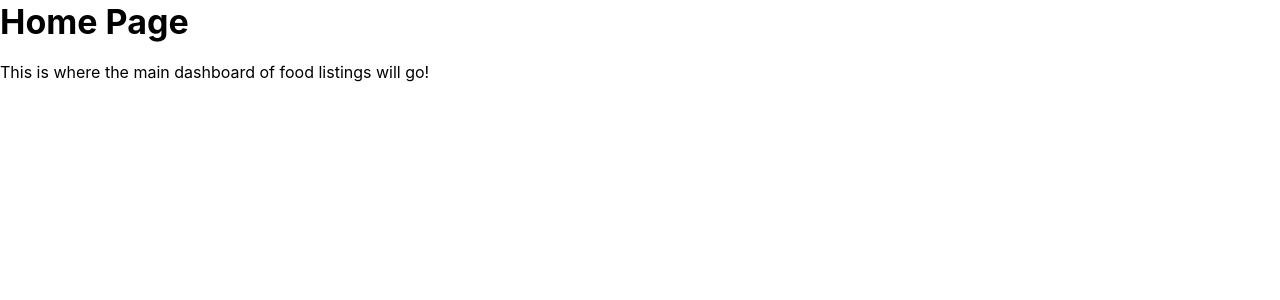
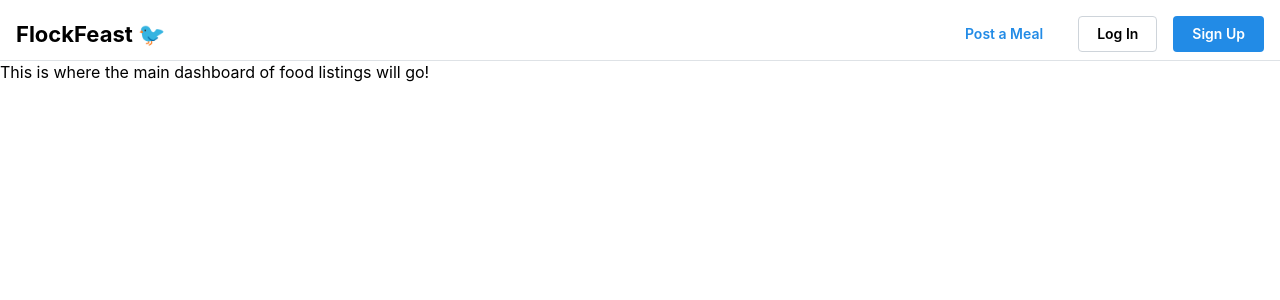
Before and after one commit to mluan23/Hackcom2025, a React (Vite) app in the folder src/frontend/: page / in a window 1280 px wide. Shown: the top 300 px of the page. Built offline with nearby package versions, Linux system fonts and the light colour scheme.

Commit message:
no more blank screen heck ye

```diff
--- a/src/frontend/src/App.jsx
+++ b/src/frontend/src/App.jsx
@@ -1,6 +1,5 @@
-import { Routes, Route, Outlet } from 'react-router-dom';
-import { AppShell, Header, Title, Group, Button } from '@mantine/core';
-import { Link } from 'react-router-dom';
+import { Routes, Route, Outlet, Link } from 'react-router-dom';
+import { AppShell, Title, Group, Button } from '@mantine/core';
 
 // Import your page components
 import { HomePage } from './pages/HomePage';
@@ -10,16 +9,22 @@ import { ListingDetailsPage } from './pages/ListingDetailsPage';
 import { MyListingsPage } from './pages/MyListingsPage';
 import { SignUpPage } from './pages/SignUpPage';
 
-// 1. Create the main App Layout component
+// 1. App Layout (header + main content)
 function AppLayout() {
   return (
-    <AppShell
-      header={
-        <Header height={60} p="md">
-          <Group position="apart">
-            <Title order={3} component={Link} to="/" style={{ textDecoration: 'none', color: 'inherit' }}>
+    <AppShell>
+      {/* App Header */}
+      <AppShell.Header>
+        <Group justify="space-between" p="md" h={60}>
+          <Title
+            order={3}
+            component={Link}
+            to="/"
+            style={{ textDecoration: 'none', color: 'inherit' }}
+          >
             FlockFeast 🐦
           </Title>
+
           <Group>
             <Button variant="subtle" component={Link} to="/create">
               Post a Meal
@@ -32,25 +37,22 @@ function AppLayout() {
             </Button>
           </Group>
         </Group>
-        </Header>
-      }
-    >
-      {/* This is the magic part! React Router will render
-        the correct page component right here.
-      */}
+      </AppShell.Header>
+
+      {/* Main content area where pages are rendered */}
+      <AppShell.Main>
         <Outlet />
+      </AppShell.Main>
     </AppShell>
   );
 }
 
-// 2. Define your app's routes
+// 2. Define the app’s routes
 export function App() {
   return (
     <Routes>
-      {/* All routes inside here will share the AppLayout (with the header)
-      */}
+      {/* Routes inside the AppLayout share the header */}
       <Route path="/" element={<AppLayout />}>
-        {/* The "index" route is the default page (your homepage) */}
         <Route index element={<HomePage />} />
         <Route path="login" element={<LoginPage />} />
         <Route path="signup" element={<SignUpPage />} />
@@ -58,9 +60,6 @@ export function App() {
         <Route path="listing/:id" element={<ListingDetailsPage />} />
         <Route path="my-listings" element={<MyListingsPage />} />
       </Route>
-
-      {/* You can add other routes *outside* the layout if needed */}
-      {/* <Route path="/some-other-page" element={<SomeOtherPage />} /> */}
     </Routes>
   );
 }
--- a/src/frontend/src/main.jsx
+++ b/src/frontend/src/main.jsx
@@ -3,14 +3,12 @@ import ReactDOM from 'react-dom/client';
 import { App } from './App';
 import { MantineProvider } from '@mantine/core';
 import { BrowserRouter } from 'react-router-dom';
-import '@mantine/core/styles.css'; // This is the new way to import CSS
+import '@mantine/core/styles.css'; // Import Mantine styles globally
 
 ReactDOM.createRoot(document.getElementById('root')).render(
   <React.StrictMode>
-    {/* Set up the page router */}
     <BrowserRouter>
-      {/* Set up the UI library */}
-      <MantineProvider withGlobalStyles withNormalizeCSS>
+      <MantineProvider>
         <App />
       </MantineProvider>
     </BrowserRouter>
```
Lines whose indentation alone changed are shown as unchanged.
